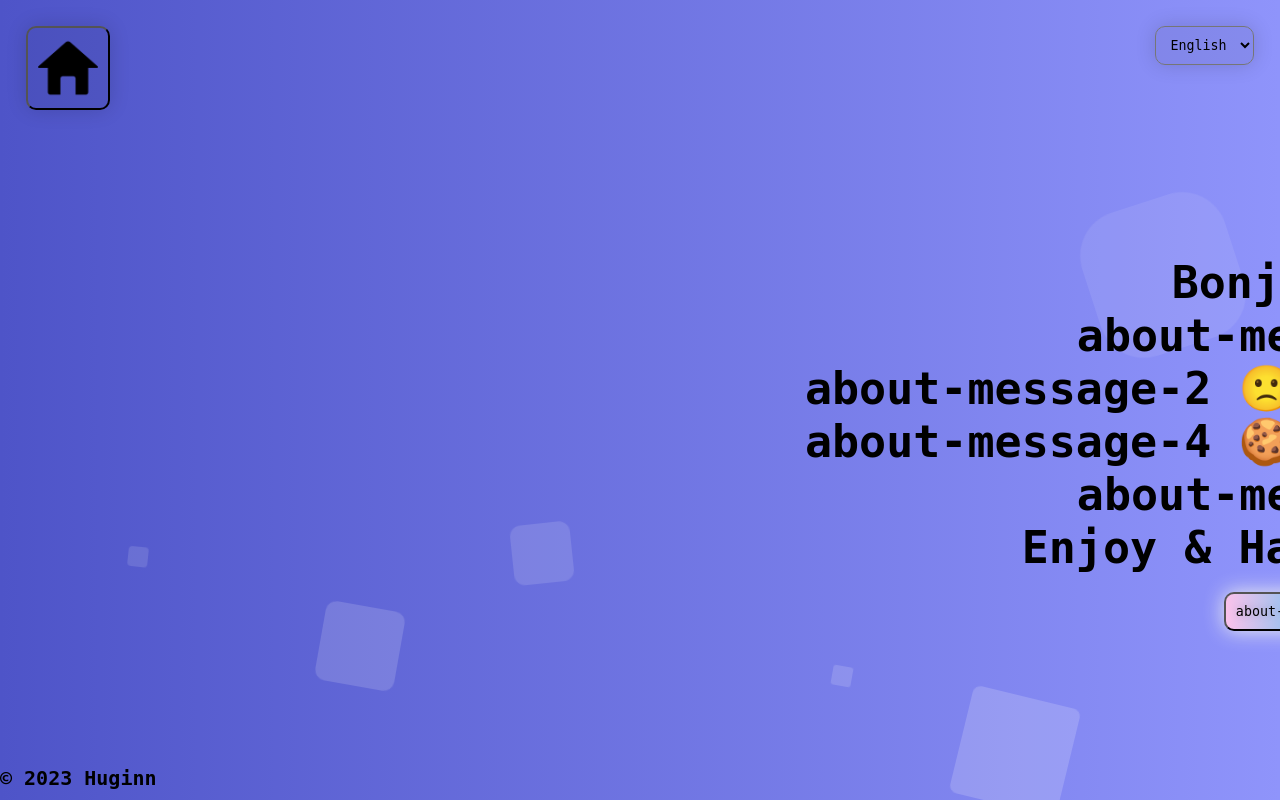
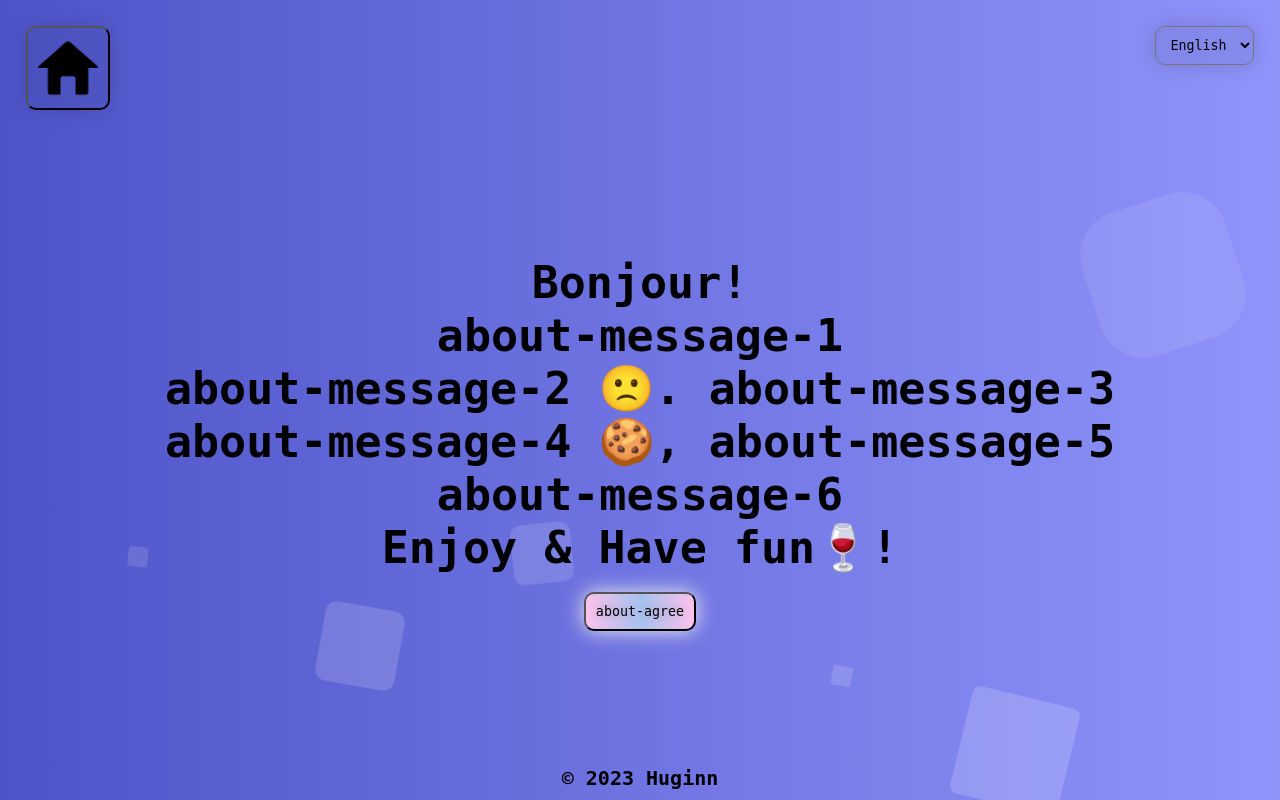
Before and after one commit to The-Huginn/party-game, a Flask app: page / in a window 1280 px wide; the page is wider, and only the part inside the window is pictured. Run offline with Flask 2, Linux system fonts and the light colour scheme.

Commit message:
Make footer less annoying.

```diff
--- a/app/static/css/main.css
+++ b/app/static/css/main.css
@@ -12,7 +12,8 @@ body {
 }
 
 .footer {
-    position: absolute;
+    width: 100%;
+    position: fixed;
     bottom: 10px;
     font-family: 'Merienda', monospace;
     font-weight: bold;
@@ -134,7 +135,6 @@ img {
 }
 
 .context {
-    display: inline-block;
     width: 100%;
     position: absolute;
     top: 30vh;
```
